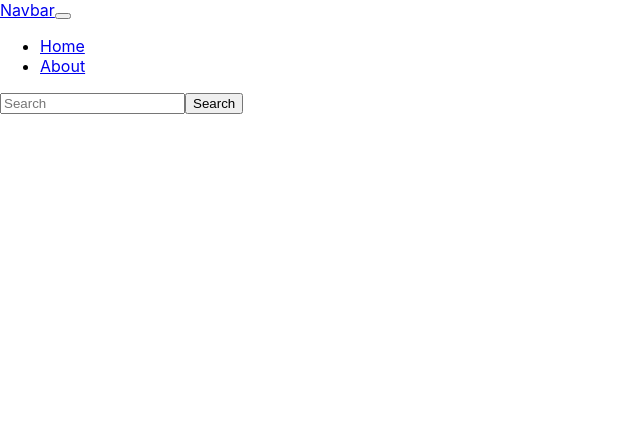
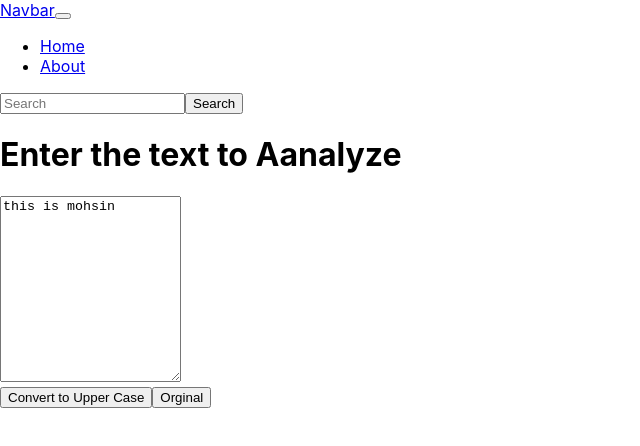
Before and after one commit to iMohsinali/MERN-Project, a React (Create React App) app in the folder text-app/: page / in a window 1280 px wide. Shown: the top 446 px of the page, without its empty margins (0-640 px from the left). Built offline with nearby package versions, Linux system fonts and the light colour scheme; the HTML template or start-up script is replaced by a standard one.

Commit message:
TextForm
Co-Authored-By: Syed Arsalan Khan <64327902+arsalanmm010@users.noreply.github.com>

```diff
--- a/text-app/src/App.js
+++ b/text-app/src/App.js
@@ -1,10 +1,12 @@
 import React from "react";
 import Navbar from "./components/Navbar";
+import TextForm from "./components/TextForm";
 
 const App = () => {
   return (
     <div>
       <Navbar />
+      <TextForm />
     </div>
   );
 };
--- /dev/null
+++ b/text-app/src/components/TextForm.js
@@ -0,0 +1,41 @@
+import React, { useState } from "react";
+
+const TextForm = () => {
+  const [text, settext] = useState("this is mohsin");
+  console.log(text);
+  const Uphandler = () => {
+    const up = text.slice();
+
+    console.log(up.toUpperCase());
+    settext(up.toUpperCase());
+  };
+  const Oghandler = () => {
+    settext(text.toLowerCase());
+    console.log(text);
+  };
+  const changehandler = (event) => {
+    settext(event.target.value);
+  };
+  return (
+    <div className="container my-3">
+      <h1>Enter the text to Aanalyze</h1>
+      <div className="mb-3">
+        <textarea
+          className="form-control"
+          id="mybox"
+          rows="12"
+          value={text}
+          onChange={changehandler}
+        ></textarea>
+      </div>
+      <button onClick={Uphandler} className="btn btn-primary">
+        Convert to Upper Case
+      </button>
+      <button onClick={Oghandler} className="btn btn-danger">
+        Orginal
+      </button>
+    </div>
+  );
+};
+
+export default TextForm;
```
